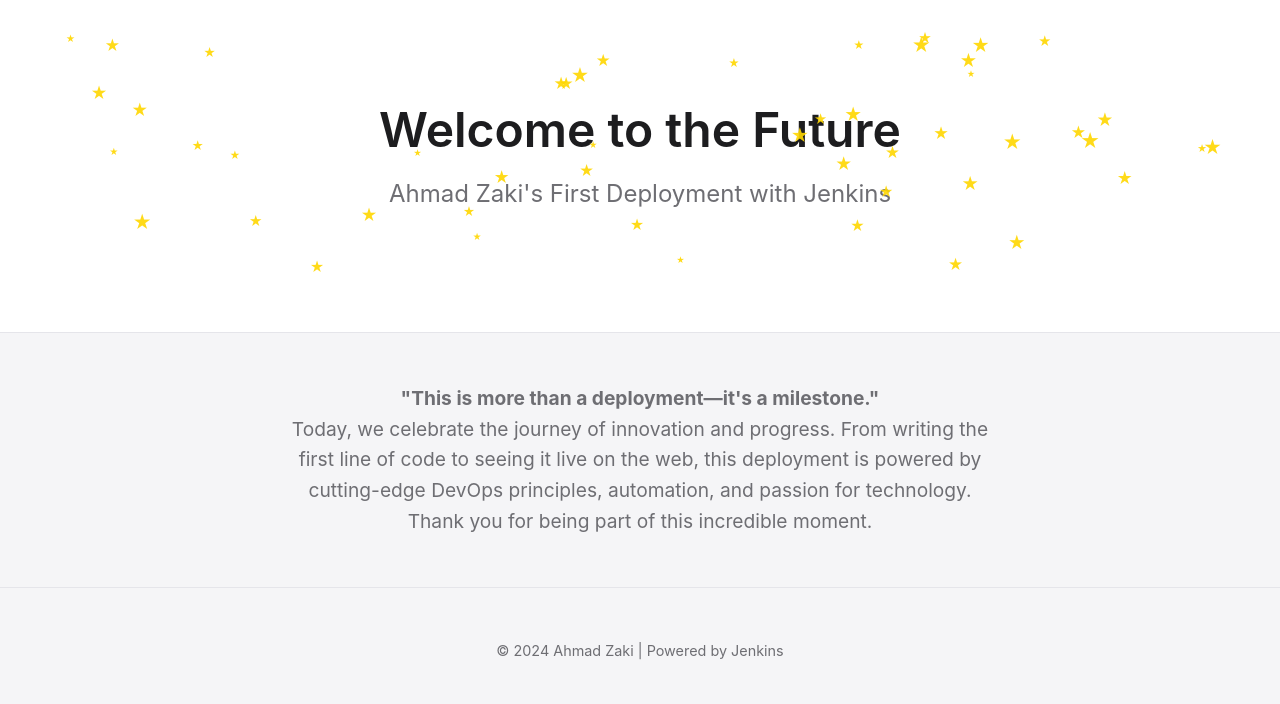
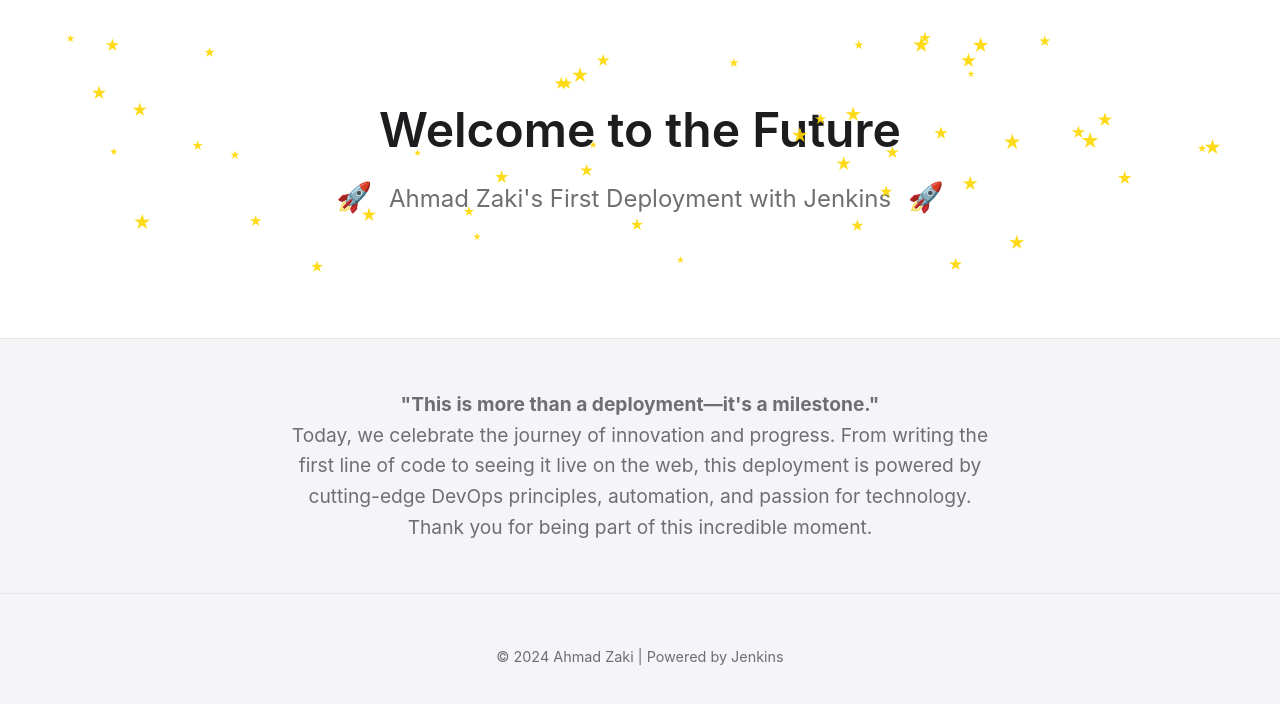
Before and after one commit to ahmadzakibeef/TalhaGitRepo, a plain HTML site: page index.html in a window 1280 px wide. Drawn offline with Linux system fonts and the light colour scheme.

Commit message:
Ahmad Zaki deserve another raise

```diff
--- a/index.html
+++ b/index.html
@@ -56,6 +56,12 @@
             margin-top: 20px;
         }
 
+        .rockets {
+            font-size: 1.8rem; /* Rocket icon size */
+            margin: 0 10px; /* Space between text and rockets */
+            color: #ff6f61; /* Rocket color */
+        }
+
         /* Content section styles */
         .content {
             padding: 50px 20px;
@@ -93,7 +99,11 @@
             <!-- Stars will be generated using JavaScript -->
         </div>
         <h1>Welcome to the Future</h1>
-        <p>Ahmad Zaki's First Deployment with Jenkins</p>
+        <p>
+            <span class="rockets">🚀</span>
+            Ahmad Zaki's First Deployment with Jenkins
+            <span class="rockets">🚀</span>
+        </p>
     </header>
     <div class="content">
         <p class="moment">"This is more than a deployment—it's a milestone."</p>
```
